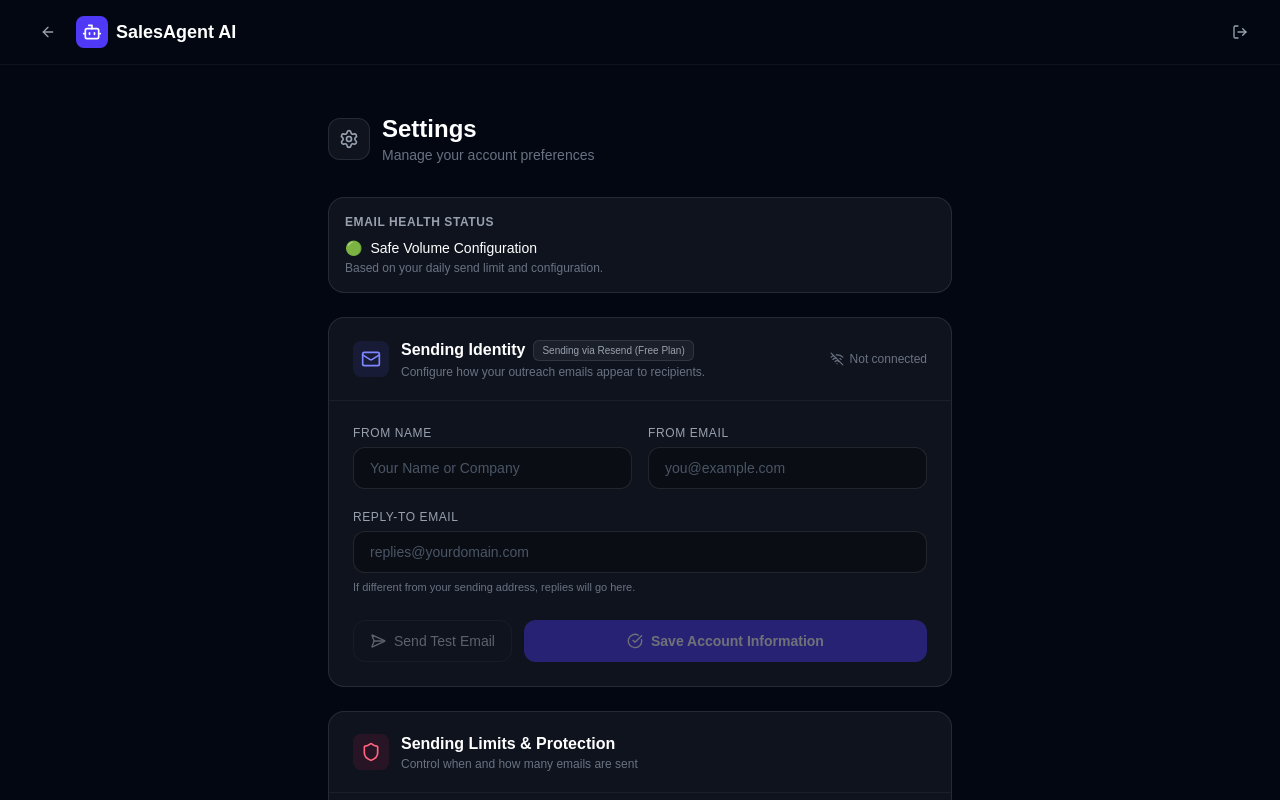
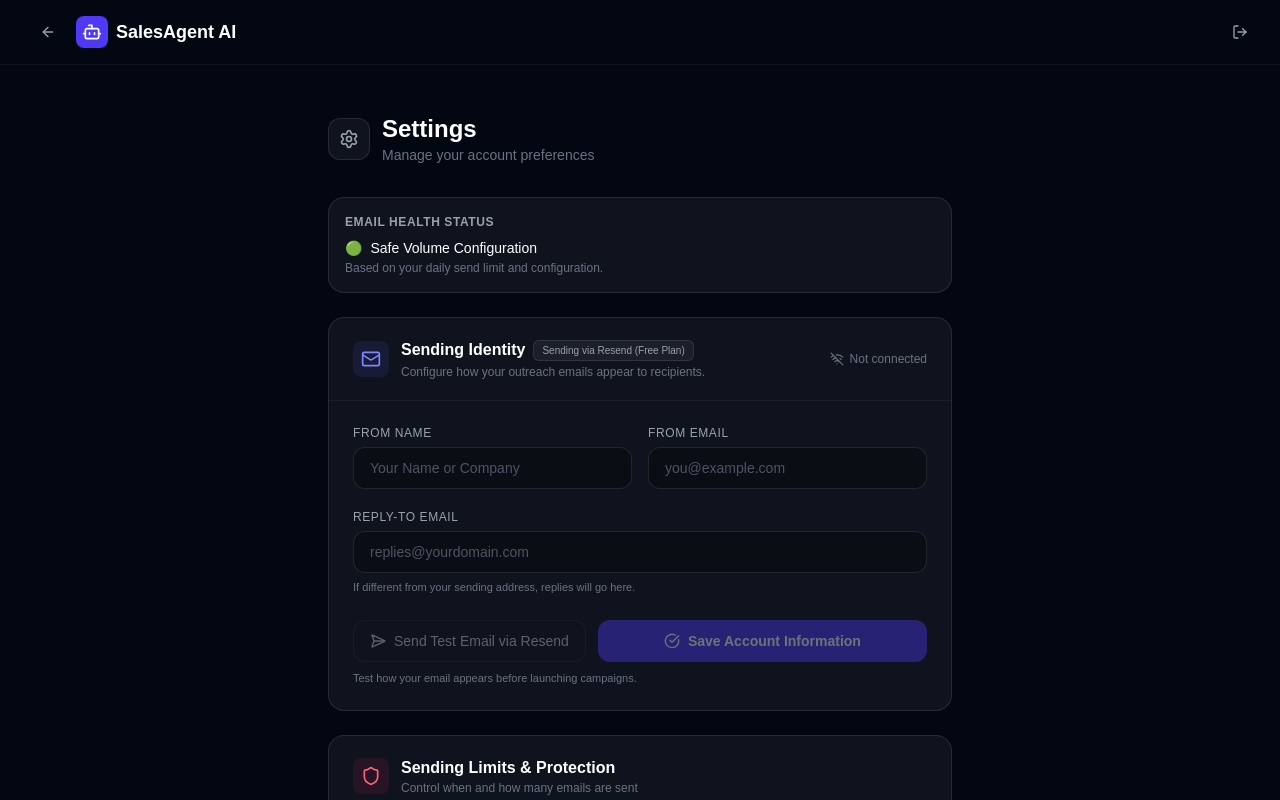
Before and after one commit to ayodele-dest/ai-sales-agent, a Next.js app in the folder ai-sales-agent/: page /settings in a window 1280 px wide. Shown: the top 800 px of the page. Built offline with nearby package versions, Linux system fonts and the light colour scheme; no server answers.

Commit message:
feat: update test email button label and add helper text

```diff
--- a/ai-sales-agent/app/settings/page.tsx
+++ b/ai-sales-agent/app/settings/page.tsx
@@ -256,6 +256,7 @@ export default function SettingsPage() {
                                 )}
 
                                 {/* Action Buttons */}
+                                <div>
                                     <div className="flex gap-3 pt-1">
                                         <button
                                             onClick={handleTest}
@@ -263,7 +264,7 @@ export default function SettingsPage() {
                                             className="flex items-center gap-2 px-4 py-2.5 border border-white/10 text-gray-300 hover:bg-white/5 hover:text-white rounded-xl text-sm font-medium disabled:opacity-40 disabled:cursor-not-allowed transition-all"
                                         >
                                             {testing ? <Loader2 className="w-4 h-4 animate-spin" /> : <SendHorizonal className="w-4 h-4" />}
-                                        {testing ? 'Testing...' : 'Send Test Email'}
+                                            {testing ? 'Testing...' : 'Send Test Email via Resend'}
                                         </button>
                                         <button
                                             onClick={handleSave}
@@ -273,6 +274,8 @@ export default function SettingsPage() {
                                             {saving ? <Loader2 className="w-4 h-4 animate-spin" /> : <CheckCircle className="w-4 h-4" />}
                                             {saving ? 'Saving...' : connected ? 'Update Account Information' : 'Save Account Information'}
                                         </button>
+                                    </div>
+                                    <p className="mt-2 text-[11px] text-gray-500 font-medium">Test how your email appears before launching campaigns.</p>
                                 </div>
                             </>
                         )}
```
Lines whose indentation alone changed are shown as unchanged.
